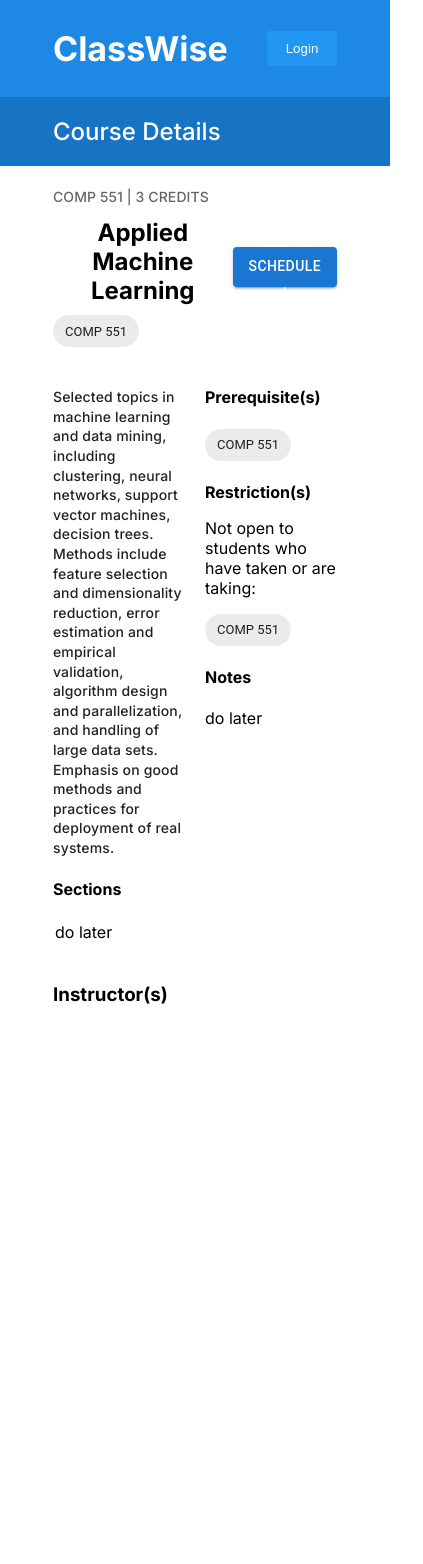
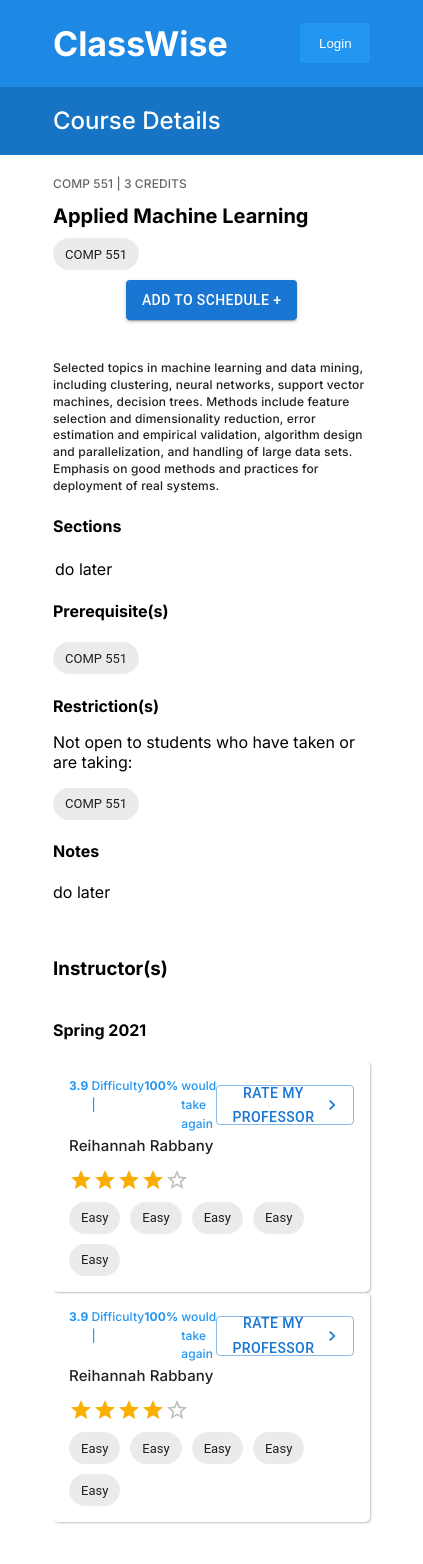
Before and after one commit to dzhang3/ClassWise, a React (Create React App) app in the folder frontend/: page /class in a window 390 px wide. Shown: the top 1564 px of the page, 423 px wide, since content can reach past the window. Before the commit the page ends 1024 px from the top, so only its background shows below. Built offline with nearby package versions, Linux system fonts and the light colour scheme.

Commit message:
most of class page + responsiveness

```diff
--- a/frontend/package.json
+++ b/frontend/package.json
@@ -5,6 +5,7 @@
   "dependencies": {
     "@emotion/react": "^11.11.1",
     "@emotion/styled": "^11.11.0",
+    "@mui/icons-material": "^5.14.19",
     "@mui/material": "^5.14.19",
     "@testing-library/jest-dom": "^5.17.0",
     "@testing-library/react": "^13.4.0",
--- a/frontend/src/App.css
+++ b/frontend/src/App.css
@@ -3,6 +3,7 @@
 .App {
 	text-align: center;
 	display: flex;
+	width: 100vw;
 }
 
 .App-logo {
--- a/frontend/src/components/navigation/title-header.js
+++ b/frontend/src/components/navigation/title-header.js
@@ -15,7 +15,6 @@ export default function TitleHeader() {
 	};
 
 	return (
-		<section id="title-header">
 		<div className="title-header">
 			<h1
 				className="title-header-h1-white"
@@ -33,6 +32,5 @@ export default function TitleHeader() {
 				Login
 			</button>
 		</div>
-		</section>
 	);
 }
--- a/frontend/src/components/sections/InstructorInfo/InstructorInfo.js
+++ b/frontend/src/components/sections/InstructorInfo/InstructorInfo.js
@@ -3,7 +3,8 @@ export default function InstructorInfo() {
 	return (
 		<div className="instructor-info">
 			<h3>Instructor(s)</h3>
-			<div className="instructor-semester">
+			<div className="instructors">
+				<InstructorSemester />
 				<InstructorSemester />
 			</div>
 		</div>
--- a/frontend/src/components/sections/InstructorInfo/InstructorRMP.js
+++ b/frontend/src/components/sections/InstructorInfo/InstructorRMP.js
@@ -0,0 +1,42 @@
+import Rating from "@mui/material/Rating";
+import Chip from "@mui/material/Chip";
+import Button from "@mui/material/Button";
+import ChevronRightIcon from "@mui/icons-material/ChevronRight";
+
+export default function InstructorRMP() {
+	return (
+		<div className="instructor-rmp">
+			<div className="instructor-rmp__header">
+				<div className="text">
+					<div className="stats">3.9&nbsp;</div>Difficulty |&nbsp;
+					<div className="stats">100%&nbsp;</div>
+					would take again
+				</div>
+				<Button
+					variant="outlined"
+					endIcon={<ChevronRightIcon />}
+					style={{ height: "40px" }}
+				>
+					RATE MY PROFESSOR
+				</Button>
+			</div>
+
+			<div className="instructor-name">Reihannah Rabbany</div>
+			<Rating
+				name="read-only"
+				value={4}
+				readOnly
+				style={{
+					marginBottom: "10px",
+				}}
+			/>
+			<div className="chip-container">
+				<Chip label="Easy" />
+				<Chip label="Easy" />
+				<Chip label="Easy" />
+				<Chip label="Easy" />
+				<Chip label="Easy" />
+			</div>
+		</div>
+	);
+}
--- a/frontend/src/components/sections/InstructorInfo/InstructorSemester.js
+++ b/frontend/src/components/sections/InstructorInfo/InstructorSemester.js
@@ -1,3 +1,11 @@
 import InstructorRMP from "./InstructorRMP";
 
-export default function InstructorSemester() {}
+export default function InstructorSemester() {
+	return (
+		<div className="instructor-semester">
+			<h4>Spring 2021</h4>
+			<InstructorRMP />
+			<InstructorRMP />
+		</div>
+	);
+}
--- a/frontend/src/components/sections/course-reviews/CourseReviews.js
+++ b/frontend/src/components/sections/course-reviews/CourseReviews.js
@@ -1 +1,10 @@
-export default function CourseReviews() {}
+import Review from "./Review";
+
+export default function CourseReviews() {
+	return (
+		<div className="course-reviews">
+			<h3>Reviews</h3>
+			<Review />
+		</div>
+	);
+}
--- a/frontend/src/styles/course-details.css
+++ b/frontend/src/styles/course-details.css
@@ -10,8 +10,7 @@
 	padding-left: 53px;
 	padding-right: 53px;
 	margin: 0 px;
-	width: 100vw;
-	max-width: 100%;
+	width: 100%;
 }
 
 .ClassPage {
@@ -20,6 +19,7 @@
 	flex-direction: column;
 	justify-content: center;
 	align-items: center;
+	margin-bottom: 50px;
 }
 
 .ClassPage .class-info {
@@ -79,7 +79,7 @@
 .class-details {
 	display: flex;
 	flex-direction: row;
-	width: 100vw;
+	width: 100%;
 	padding-left: 53px;
 	padding-right: 53px;
 	gap: 20px;
@@ -118,3 +118,141 @@
 	padding-left: 53px;
 	padding-right: 53px;
 }
+
+.instructor-rmp {
+	display: flex;
+	padding: 16px;
+	flex-direction: column;
+	align-items: flex-start;
+	gap: var(--none, 0px);
+	align-self: stretch;
+	box-shadow: 1px 1px 2px rgba(0, 0, 0, 0.25);
+	border-radius: 5px;
+	min-width: 400px;
+	width: 100%;
+}
+
+.instructor-rmp .instructor-rmp__header {
+	display: flex;
+	flex-direction: row;
+	justify-content: space-between;
+	align-items: center;
+	width: 100%;
+}
+
+.instructor-rmp .instructor-rmp__header .text {
+	color: var(--primary-main, var(--primary-main, #2196f3));
+	font-feature-settings: "clig" off, "liga" off;
+	font-family: Inter;
+	font-size: 14px;
+	font-style: normal;
+	font-weight: 500;
+	line-height: 157%;
+	letter-spacing: 0.1px;
+	display: flex;
+	flex-direction: row;
+}
+
+.instructor-rmp .instructor-rmp__header .text .stats {
+	color: var(--primary-main, var(--primary-main, #2196f3));
+	font-feature-settings: "clig" off, "liga" off;
+	font-family: Inter;
+	font-size: 14px;
+	font-style: normal;
+	font-weight: 700;
+	line-height: 157%; /* 21.98px */
+	letter-spacing: 0.1px;
+}
+
+.instructor-rmp .instructor-name {
+	color: var(--text-primary, rgba(0, 0, 0, 0.87));
+	font-feature-settings: "clig" off, "liga" off;
+	font-family: Inter;
+	font-size: 15px;
+	font-style: normal;
+	font-weight: 500;
+	line-height: 160%; /* 32px */
+	letter-spacing: 0.15px;
+	margin-bottom: 10px;
+}
+
+.instructor-info .instructors {
+	display: flex;
+	flex-direction: row;
+	gap: 20px;
+	width: 100%;
+}
+
+.instructor-semester {
+	width: 50%;
+}
+
+.course-reviews {
+	display: flex;
+	flex-direction: column;
+	width: 100%;
+	text-align: left;
+	padding-left: 53px;
+	padding-right: 53px;
+}
+
+@media screen and (max-width: 900px) {
+	.ClassPage {
+		margin-bottom: 0px;
+	}
+	.class-details {
+		flex-direction: column;
+	}
+	.class-info-half {
+		width: 100%;
+	}
+	.instructor-rmp {
+		min-width: 0px;
+	}
+	.instructor-info .instructors {
+		flex-direction: column;
+	}
+	.instructor-semester {
+		width: 100%;
+	}
+}
+
+@media screen and (max-width: 600px) {
+	/* change the size of everything */
+	.ClassPage .class-info .course-title-details {
+		flex-direction: column;
+		gap: 10px;
+	}
+	.ClassPage
+		.class-info
+		.course-title-details
+		.course-title-details-left
+		.top-text {
+		font-size: 12px;
+	}
+	.ClassPage
+		.class-info
+		.course-title-details
+		.course-title-details-left
+		.middle-text {
+		font-size: 20px;
+	}
+	.class-details__description {
+		font-size: 12px;
+	}
+	.instructor-rmp .instructor-rmp__header .text {
+		font-size: 12px;
+	}
+	.instructor-rmp .instructor-rmp__header .text .stats {
+		font-size: 12px;
+	}
+	.instructor-name {
+		font-size: 12px;
+	}
+	.instructor-info .instructors {
+		flex-direction: column;
+	}
+	.instructor-semester {
+		width: 100%;
+	}
+}
--- a/frontend/src/styles/header.css
+++ b/frontend/src/styles/header.css
@@ -6,7 +6,7 @@
 	display: flex;
 	justify-content: space-between;
 	align-items: center;
-	width: 100vw;
+	width: 100%;
 }
 
 .title-header-h1-white {
@@ -36,7 +36,7 @@
 	padding: 10px 15px;
 	cursor: pointer;
 	transition: background-color 0.3s ease;
-	height: 100%;
+	height: 40px;
 	width: 70px;
 	border-radius: 3px;
 }
```
Also changed, not shown: 1 other file (tests, documents, lock files or other folders). Lines whose indentation alone changed are shown as unchanged.
